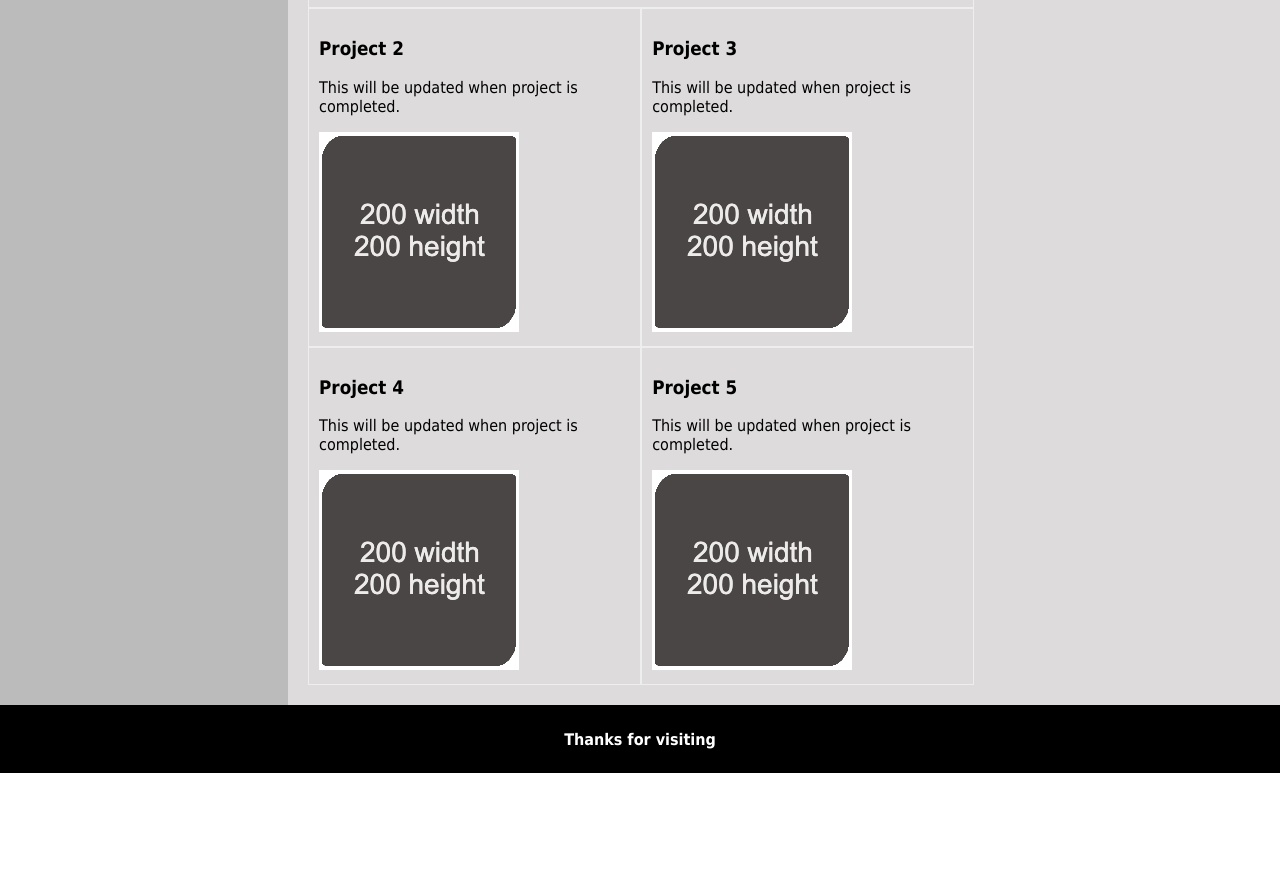
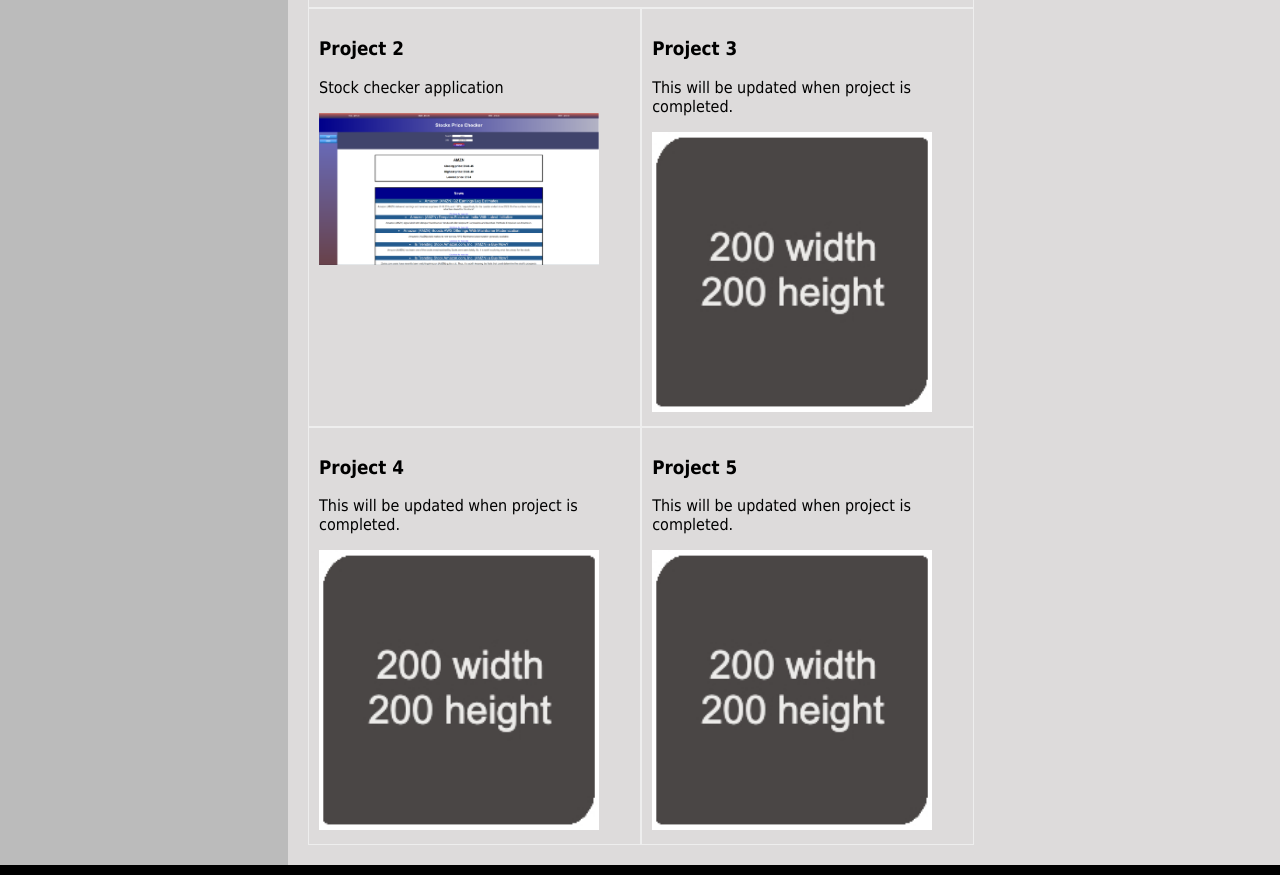
Before and after one commit to NT399/challenge2-portfolio, a plain HTML site: page index.html in a window 1280 px wide. Shown: the part 906-1781 px from the top of the page. Before the commit the page ends 1679 px from the top, so only its background shows below. Drawn offline with Linux system fonts and the light colour scheme.

```diff
--- a/assets/css/style.css
+++ b/assets/css/style.css
@@ -86,6 +86,10 @@
   padding: 10px;
 }
 
+.box2 img {
+  width: 90%;
+  }
+
 .box2 header {
   padding: 20px;
 }
--- a/index.html
+++ b/index.html
@@ -49,8 +49,8 @@
         </section>
         <section class="box2">
           <h3>Project 2</h3>
-           <p>This will be updated when project is completed.</p>
-           <img src="./assets/image-1.jpg" alt="sample image" />
+           <p>Stock checker application</p>
+           <a href="https://nt399.github.io/stock-checker/"> <img src="./assets/Snippet of the stock checker webpage.png" alt="Stock checker app" /></a>
         </section>
         <section class="box2">
           <h3>Project 3</h3>
```
Also changed, not shown: assets/Snippet of the stock checker webpage.png (added).
